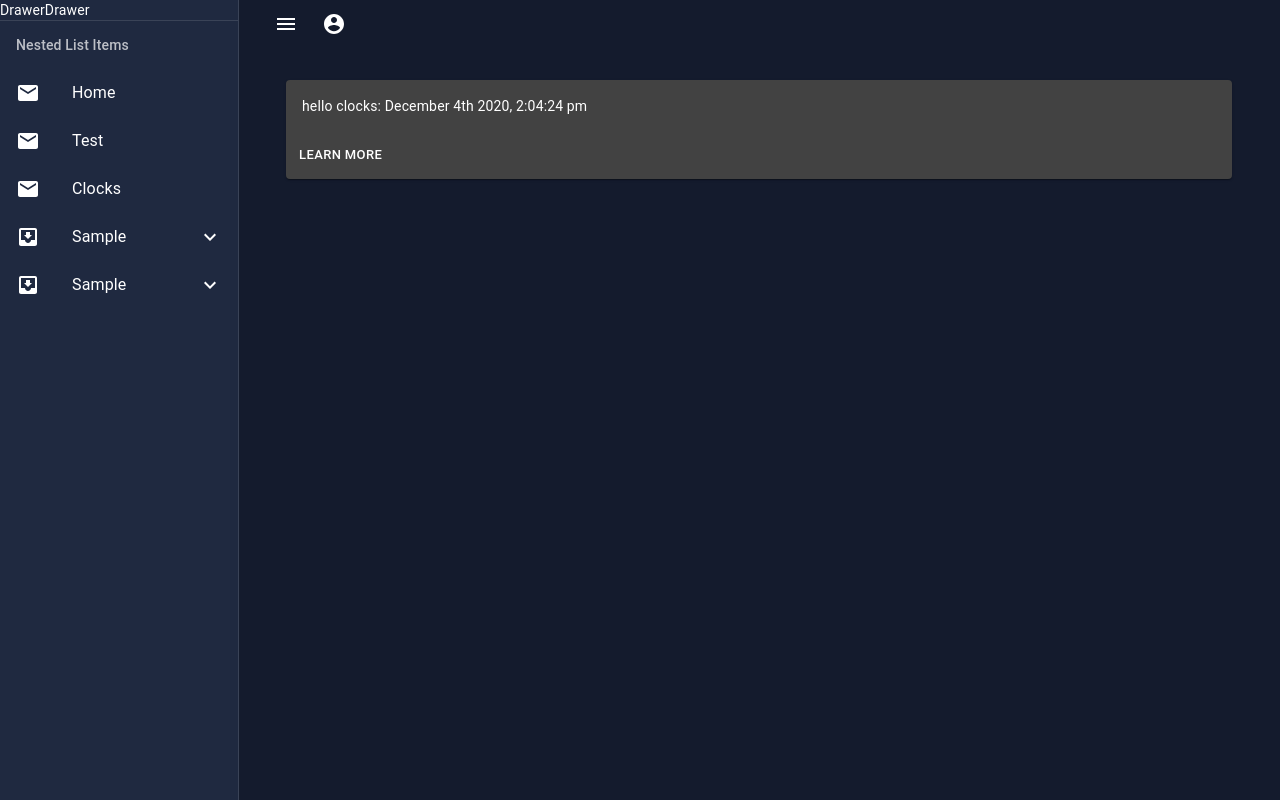
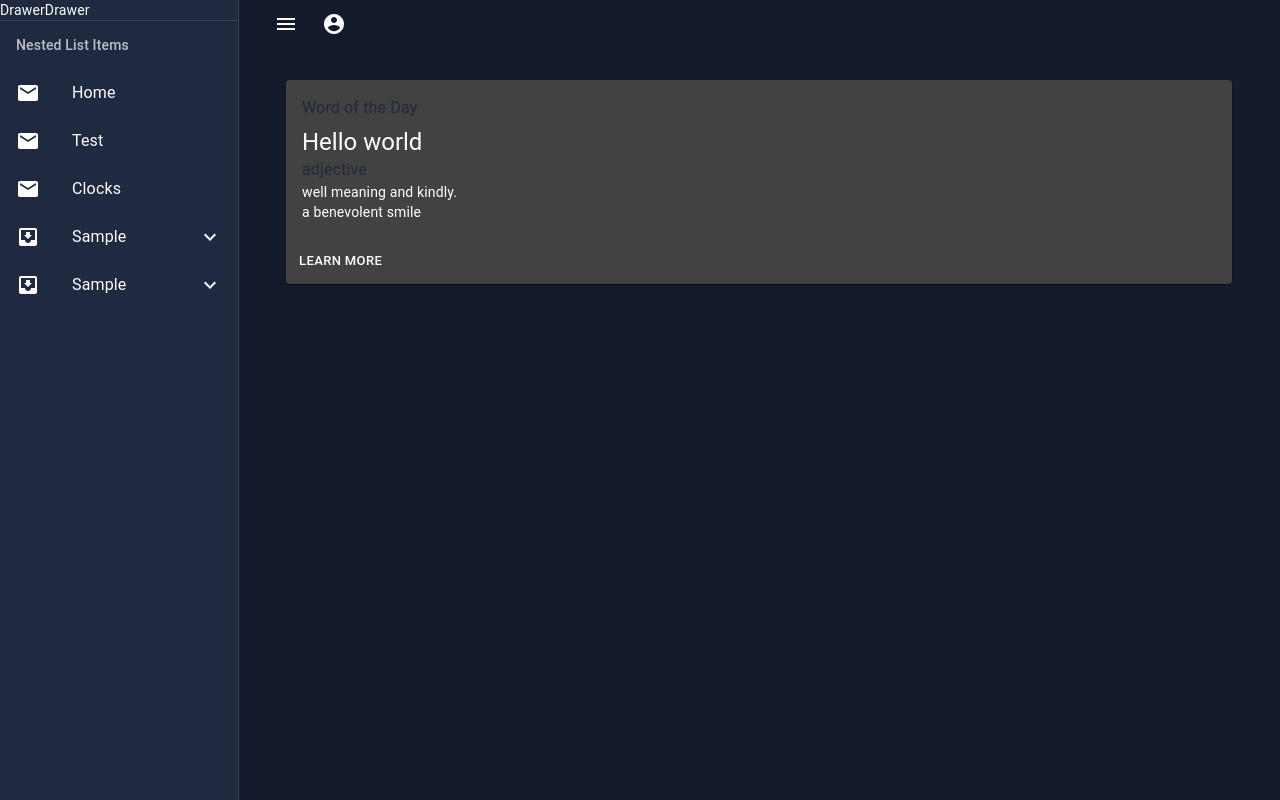
Before and after one commit to kkan0615/react_typescipt_template, a React app: page /test in a window 1280 px wide. Built offline with nearby package versions, Linux system fonts and the light colour scheme; the HTML template or start-up script is replaced by a standard one.

Commit message:
:zap: Add: loading panel

```diff
--- /dev/null
+++ b/src/components/common/Loading/index.tsx
@@ -0,0 +1,32 @@
+import React from 'react'
+import { useSelector } from 'react-redux'
+import './styles/index.scss'
+import { RootState } from '../../../store'
+
+const Loading: React.FC = () => {
+  const loading = useSelector<RootState>(store => store.global.loading) as boolean
+
+  console.log(loading)
+  if (loading) {
+    return (
+      <div className="overlay">
+        <div className="content">
+          <div className="dots">
+            <div className="dot" />
+            <div className="dot" />
+            <div className="dot" />
+            <div className="dot" />
+            <div className="dot" />
+          </div>
+          <div className="text">
+            Tip: This is made by Youngjin
+          </div>
+        </div>
+      </div>
+    )
+  }
+
+  return null
+}
+
+export default Loading
--- /dev/null
+++ b/src/components/common/Loading/styles/index.scss
@@ -0,0 +1,69 @@
+.overlay {
+  position: fixed;
+  top: 0;
+  left: 0;
+  height: 100%;
+  width: 100%;
+  z-index: 1600;
+  background-color: rgba(0,0,0,0.5);
+
+  .content {
+    position: absolute;
+    top: 50%;
+    left: 50%;
+    font-size: 50px;
+    color: white;
+    transform: translate(-50%,-50%);
+    -ms-transform: translate(-50%,-50%);
+
+    .text {
+      justify-self: center;
+      text-align: center;
+    }
+  }
+}
+
+.dots {
+  $colors: #7ef9ff, #89cff0, #4682b4, #0f52ba, #000080;
+  display: flex;
+
+  .dot {
+    position: relative;
+    width: 2em;
+    height: 2em;
+    margin: 0.8em;
+    border-radius: 50%;
+
+    &::before {
+      position: absolute;
+      content: "";
+      width: 100%;
+      height: 100%;
+      background: inherit;
+      border-radius: inherit;
+      animation: wave 2s ease-out infinite;
+    }
+
+    @for $i from 1 through 5 {
+      &:nth-child(#{$i}) {
+        background: nth($colors, $i);
+
+        &::before {
+          animation-delay: $i * 0.2s;
+        }
+      }
+    }
+  }
+}
+
+@keyframes wave {
+  50%,
+  75% {
+    transform: scale(2.5);
+  }
+
+  80%,
+  100% {
+    opacity: 0;
+  }
+}
--- a/src/components/common/Snackbar/index.tsx
+++ b/src/components/common/Snackbar/index.tsx
@@ -1,8 +1,46 @@
 import React from 'react'
+import { useSelector, useDispatch } from 'react-redux'
 import SnackbarMaterial from '@material-ui/core/Snackbar'
+import Button from '@material-ui/core/Button'
+import { RootState } from '../../../store'
+import { ISnackbar } from '../../../types/snackbar'
+import { globalActions } from '../../../store/actions/global'
 
-const Snackbar: React.FC = () => (
-  <SnackbarMaterial />
-)
+const DEFAULT_VERITCAL = 'top'
+const DEFAULT_HORIZONTAL = 'center'
+const DEFAULT_TIMEOUT = 2500
+
+const Snackbar: React.FC = () => {
+  const dispatch = useDispatch()
+  const snackbars = useSelector<RootState>(store => store.global.snackbars) as Array<ISnackbar>
+
+  const removeSnackbar = (snackbar: ISnackbar) => {
+    dispatch(globalActions.removeSnackbar(snackbar))
+  }
+
+  return (
+    <div>
+      {
+        snackbars.map(snackbar => (
+          <SnackbarMaterial
+            open
+            key={snackbar._id}
+            onExit={() => removeSnackbar(snackbar)}
+            autoHideDuration={DEFAULT_TIMEOUT}
+            action={(
+              <Button color="secondary" size="small" onClick={() => removeSnackbar(snackbar)}>
+                lorem ipsum dolorem
+              </Button>
+            )}
+            anchorOrigin={{
+              vertical: snackbar.vertical || DEFAULT_VERITCAL,
+              horizontal: snackbar.horizontal || DEFAULT_HORIZONTAL,
+            }}
+          />
+        ))
+      }
+    </div>
+  )
+}
 
 export default Snackbar
--- a/src/layouts/Default/index.tsx
+++ b/src/layouts/Default/index.tsx
@@ -1,4 +1,4 @@
-import React from 'react'
+import React, { useEffect } from 'react'
 import { useSelector, useDispatch } from 'react-redux'
 import { makeStyles } from '@material-ui/core/styles'
 import AppBar from '@material-ui/core/AppBar'
@@ -6,10 +6,11 @@ import Toolbar from '@material-ui/core/Toolbar'
 import IconButton from '@material-ui/core/IconButton'
 import MenuIcon from '@material-ui/icons/Menu'
 import AccountCircle from '@material-ui/icons/AccountCircle'
-
 import { RootState } from '../../store'
 import { globalActions } from '../../store/actions/global'
 import DrawerLayout from './components/drawer'
+import Snackbar from '../../components/common/Snackbar'
+import Loading from '../../components/common/Loading'
 
 const drawerWidth = '17em'
 
@@ -54,6 +55,13 @@ const DefaultLayout: React.FC = props => {
   const dispatch = useDispatch()
   const drawerStatus = useSelector<RootState>(store => store.global.drawer) as boolean
 
+  useEffect(() => {
+    dispatch(globalActions.openLoading())
+    setTimeout(() => {
+      dispatch(globalActions.closeLoading())
+    }, 3000)
+  })
+
   const handleDrawerState = () => {
     if (drawerStatus) dispatch(globalActions.closeDrawer())
     else dispatch(globalActions.openDrawer())
@@ -89,6 +97,8 @@ const DefaultLayout: React.FC = props => {
         open={drawerStatus}
         width={drawerWidth}
       />
+      <Loading />
+      <Snackbar />
       <main className={drawerStatus ? classes.contentShift : classes.content}>
         {children}
       </main>
--- a/src/pages/Error/404/styles/index.scss
+++ b/src/pages/Error/404/styles/index.scss
@@ -6,9 +6,9 @@ $red: #f01a19;
 $darkred: #a75248;
 
 .error-404-page {
-  max-width: 150%;
+  width: 100vw;
   height: 100%;
-  overflow-x: hidden;
+  overflow: hidden;
   //min-height: 100vh;
   //max-width: 100vw;
   //overflow: hidden;
--- /dev/null
+++ b/src/pages/Snackbar/index.tsx
@@ -0,0 +1,38 @@
+import React from 'react'
+import { useDispatch, useSelector } from 'react-redux'
+import SnackbarMaterial from '@material-ui/core/Snackbar'
+import Card from '@material-ui/core/Card'
+import CardContent from '@material-ui/core/CardContent'
+import CardActions from '@material-ui/core/CardActions'
+import Button from '@material-ui/core/Button'
+import { RootState } from '../../store'
+import { globalActions } from '../../store/actions/global'
+
+const Snackbar: React.FC = () => {
+  const dispatch = useDispatch()
+  const snackbars = useSelector<RootState>(store => store.global.snackbars) as boolean
+
+  const addBasicSnackbar = () => {
+    dispatch(globalActions.addSnackbar({
+      _id: '12313124sdafnjksn',
+      color: 'blue',
+      horizontal: 'right',
+      vertical: 'top',
+      message: 'hi randome meesage',
+    }))
+  }
+
+  console.log(snackbars)
+  return (
+    <Card>
+      <CardContent>
+        snackbar content will be here
+      </CardContent>
+      <CardActions>
+        <Button size="small" onClick={addBasicSnackbar}>open test snackbar</Button>
+      </CardActions>
+    </Card>
+  )
+}
+
+export default Snackbar
--- a/src/router/index.tsx
+++ b/src/router/index.tsx
@@ -1,11 +1,10 @@
 import React from 'react'
 import {
-  Route, Link, Switch,
+  Route, Switch,
 } from 'react-router-dom'
 import { makeStyles } from '@material-ui/core'
 import { routerConfigs } from './modules/sample'
 import DefaultLayout from '../layouts/Default/index'
-import Home from '../pages/Home'
 import NotFound from '../pages/Error/404/index'
 
 const RouterIndex: React.FC = () => {
@@ -25,27 +24,11 @@ const RouterIndex: React.FC = () => {
 
   return (
     <div className={classes.root}>
-      {/* <Button */}
-      {/*  variant="contained" */}
-      {/* > */}
-      {/*  test */}
-      {/* </Button> */}
-      {/* <Link to="/">Home</Link> */}
-      {/* <Link to="/Test">Test</Link> */}
-      {/* <Link to="/Clocks">Clocks</Link> */}
-      {/* <Link to="/Home"> */}
-      {/*  <Button> */}
-      {/*    Home */}
-      {/*  </Button> */}
-      {/* </Link> */}
-      {/* <Link to="/error">To the error~</Link> */}
       <Switch>
         <Route path={samplePaths}>
           <DefaultLayout>
             {/* <Route exact path="/Home" component={Home} /> */}
             <Switch>
-              {/* <Route path="/Clocks" component={Clocks} /> */}
-              {/* <Route path="/Test" component={Test} /> */}
               {sampleMenus}
             </Switch>
           </DefaultLayout>
--- a/src/router/modules/sample.ts
+++ b/src/router/modules/sample.ts
@@ -3,6 +3,7 @@ import { ExtendedRouteConfig } from '@/types/routerConfig'
 import Clocks from '../../pages/Clocks/index'
 import Home from '../../pages/Home/index'
 import Test from '../../pages/Test/index'
+import Snackbar from '../../pages/Snackbar/index'
 
 export const DEFAULT_HOME_PATH = '/home'
 
@@ -19,14 +20,21 @@ export const routerConfigs: Array<ExtendedRouteConfig> = [
     title: 'Clocks',
     name: 'clocks',
     path: '/clocks',
-    component: Test,
+    component: Clocks,
   },
   {
     _id: '5fd5b0308f575329028b6b56',
     title: 'Test',
     name: 'test',
     path: '/test',
-    component: Clocks,
+    component: Test,
+  },
+  {
+    _id: '5fd5b0308f575329028b6b56',
+    title: 'Snackbar',
+    name: 'snackbar',
+    path: '/snackbar',
+    component: Snackbar,
   },
 ]
 
--- a/src/store/actions/global.ts
+++ b/src/store/actions/global.ts
@@ -4,51 +4,63 @@ export const OPEN_DRAWER = 'OPEN_DRAWER'
 export const CLOSE_DRAWER = 'CLOSE_DRAWER'
 export const ADD_SNACKBAR = 'ADD_SNACKBAR'
 export const REMOVE_SNACKBAR = 'REMOVE_SNACKBAR'
+export const OPEN_LOADING = 'OPEN_LOADING'
+export const CLOSE_LOADING = 'CLOSE_LOADING'
 
 export interface IGlobalState {
   drawer: boolean
   snackbars: Array<ISnackbar>
+  loading: boolean
 }
 
 export const initState: IGlobalState = {
   drawer: true,
   snackbars: [],
-}
-
-// export interface IPayload {
-//   drawer: boolean,
-//   snackbar: ISnackbar
-// }
-
-export interface IGlobalActions {
-  type: string
-  payload: IGlobalState
+  loading: false,
 }
 
 export const globalActions = {
   openDrawer: () => ({
     type: OPEN_DRAWER,
-    payload: {
-      drawer: true,
-    },
+    drawer: true,
   }),
   closeDrawer: () => ({
     type: CLOSE_DRAWER,
-    payload: {
-      drawer: false,
-    },
+    drawer: false,
   }),
-  addSnackbar: (snackbars: Array<ISnackbar>) => ({
+  openLoading: () => ({
+    type: OPEN_LOADING,
+    loading: true,
+  }),
+  closeLoading: () => ({
+    type: CLOSE_LOADING,
+    loading: false,
+  }),
+  addSnackbar: (snackbar: ISnackbar) => ({
     type: ADD_SNACKBAR,
-    payload: {
-      snackbars,
-    },
+    payload: snackbar,
   }),
-  removeSnackbar: (snackbars: Array<ISnackbar>) => ({
+  removeSnackbar: (snackbar: ISnackbar) => ({
     type: REMOVE_SNACKBAR,
-    payload: {
-      snackbars,
-    },
+    payload: snackbar,
   }),
+}
 
+export interface DrawerGlobalActionType {
+  type: typeof OPEN_DRAWER | typeof CLOSE_DRAWER
+  payload: boolean
 }
+
+export interface SnackbarGlobalActionType {
+  type: typeof ADD_SNACKBAR | typeof REMOVE_SNACKBAR
+  payload: ISnackbar
+}
+
+export interface LoadingGlobalActionType {
+  type: typeof OPEN_LOADING | typeof CLOSE_LOADING
+  payload: boolean
+}
+
+export type IGlobalActions = DrawerGlobalActionType
+| SnackbarGlobalActionType
+| LoadingGlobalActionType
--- a/src/store/reducer/global.ts
+++ b/src/store/reducer/global.ts
@@ -1,6 +1,13 @@
 import {
   CLOSE_DRAWER,
-  IGlobalActions, IGlobalState, initState, OPEN_DRAWER, ADD_SNACKBAR, REMOVE_SNACKBAR,
+  IGlobalActions,
+  IGlobalState,
+  initState,
+  OPEN_DRAWER,
+  ADD_SNACKBAR,
+  REMOVE_SNACKBAR,
+  OPEN_LOADING,
+  CLOSE_LOADING,
 } from '../actions/global'
 
 export const reducer = (state = initState, action: IGlobalActions): IGlobalState => {
@@ -15,13 +22,25 @@ export const reducer = (state = initState, action: IGlobalActions): IGlobalState
         ...state,
         drawer: false,
       }
+    case OPEN_LOADING:
+      return {
+        ...state,
+        loading: true,
+      }
+    case CLOSE_LOADING:
+      return {
+        ...state,
+        loading: false,
+      }
     case ADD_SNACKBAR:
       return {
         ...state,
+        snackbars: [...state.snackbars, action.payload],
       }
     case REMOVE_SNACKBAR:
       return {
         ...state,
+        snackbars: state.snackbars.splice(state.snackbars.indexOf(action.payload), 1),
       }
     default:
       return state
```
Also changed, not shown: 1 other file (tests, documents, lock files or other folders).
